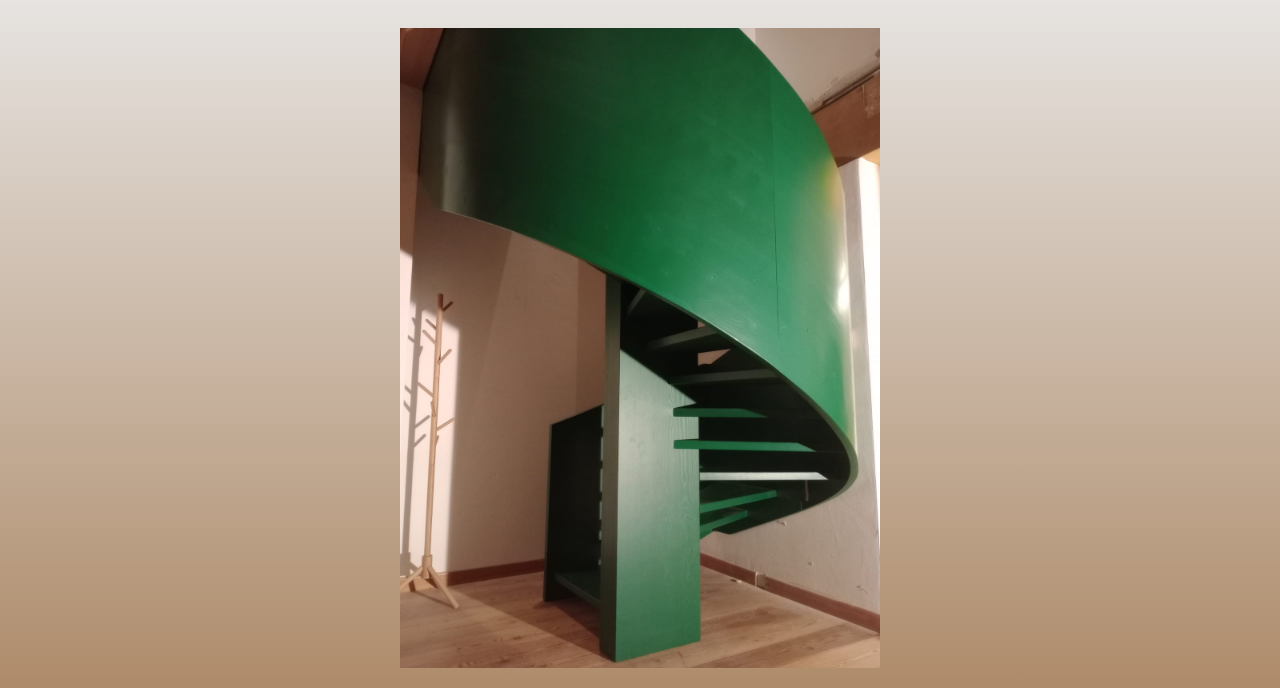
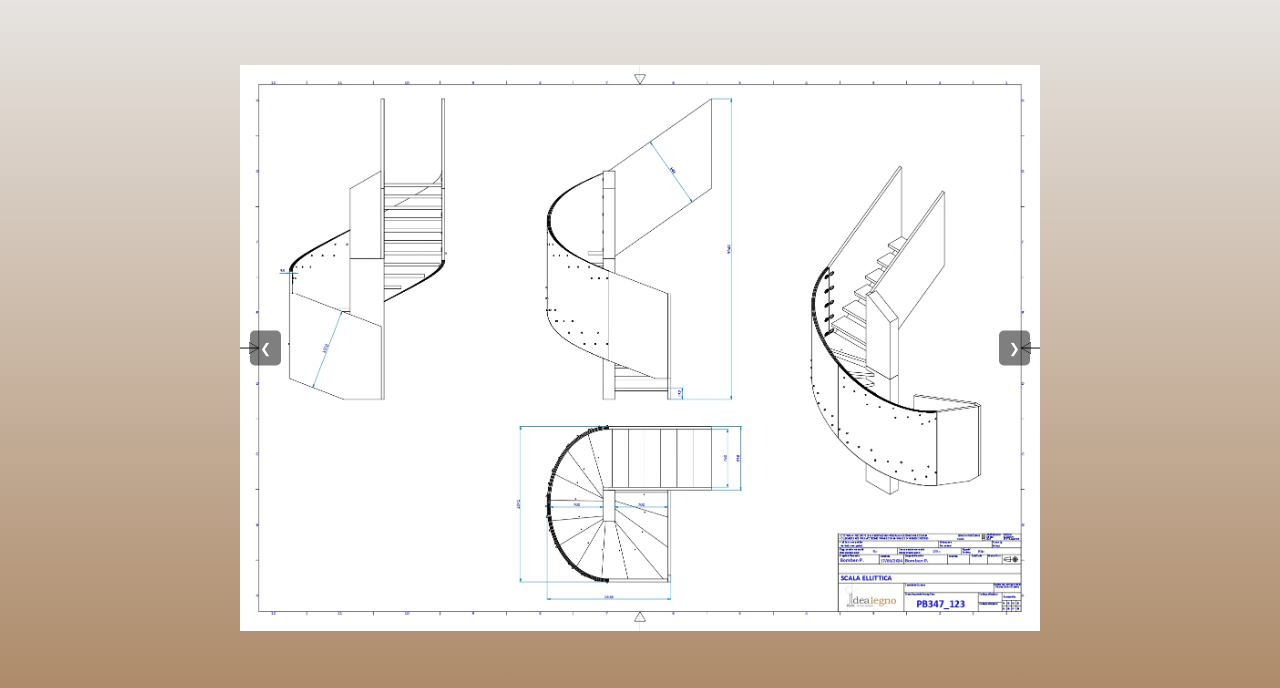
Before and after one commit to NicoMaker/IdeaLegno, a plain HTML site: page Projects/Pages/HTML/Home/Scala/Scale_ellittiche.html in a window 1280 px wide. Shown: the part 112-800 px from the top of the page. Drawn offline with Linux system fonts and the light colour scheme; grey boxes are pictures that could not be loaded.

Commit message:
add slider functionality to Scale ellittiche page

```diff
--- a/Projects/Pages/HTML/Home/Scala/Scale_ellittiche.html
+++ b/Projects/Pages/HTML/Home/Scala/Scale_ellittiche.html
@@ -6,12 +6,17 @@
     <title>Scale ellittiche</title>
     <link rel="icon" href="../../../../../../Img/IDEALEGNO.jpg" />
     <link rel="stylesheet" href="../../../CSS/Style.css" />
+    <script src="../../../JS/Slider.js" defer></script>
   </head>
   <body>
     <div class="header">
       <a href="../../../../../index.html#Progetti">
         <div class="logo-container">
-          <img class="logo" src="../../../../../../Img/IDEALEGNO.jpg" alt="Logo" />
+          <img
+            class="logo"
+            src="../../../../../../Img/IDEALEGNO.jpg"
+            alt="Logo"
+          />
         </div>
       </a>
       <h1>Scale ellittiche</h1>
@@ -19,9 +24,14 @@
       <br />
     </div>
     <div class="slider-container">
+      <button class="prev" onclick="moveSlide(-1)">&#10094;</button>
       <div class="slider" id="slider">
+        <img src="../../../../Img/Home/Scala/Scala_Ellittica/Scala_Disegno.jpg" alt="Scala1" />
         <img src="../../../../Img/Home/Scala/Scala_Ellittica/Scala1.jpg" alt="Scala1" />
+        <img src="../../../../Img/Home/Scala/Scala_Ellittica/Scala2.jpg" alt="Scala1" />
       </div>
+      <button class="next" onclick="moveSlide(1)">&#10095;</button>
+    </div>
     </div>
   </body>
 </html>
```
Also changed, not shown: Projects/Img/Home/Scala/Scala_Ellittica/Scala2.jpg (added), Projects/Img/Home/Scala/Scala_Ellittica/Scala_Disegno.jpg (added).
